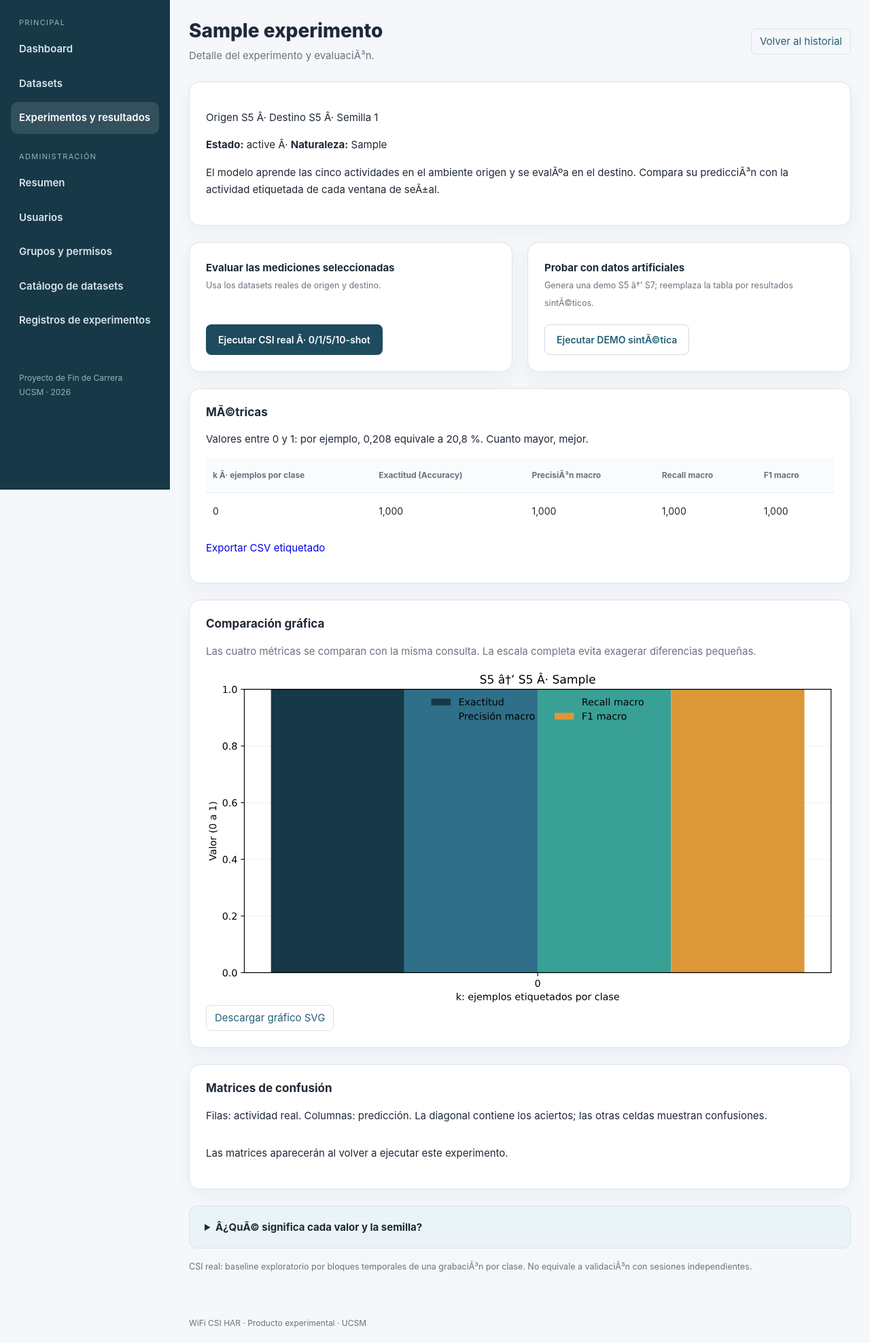
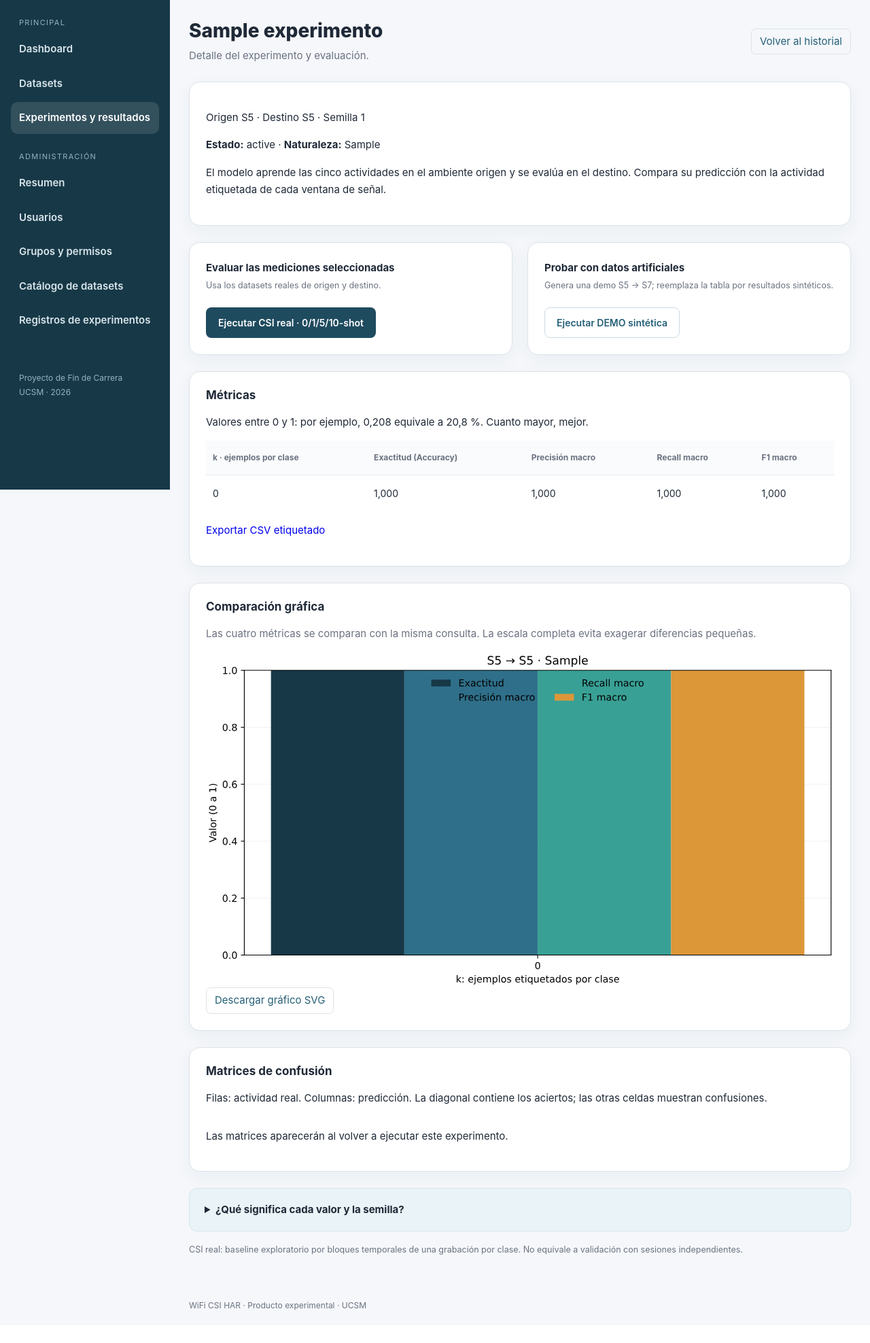
Before and after one commit to francospz-try/PFC-WiFi-CSI, a Django app: page /experimentos/1/ in a window 1280 px wide. Shown: the part 80-2055 px from the top of the page at 68% size. After the commit the page ends 2007 px from the top, so only its background shows below. Run offline with Django 5.2, Linux system fonts and the light colour scheme; a user stored in the database is signed in; tables that the repository leaves empty hold one stand-in row (values such as "Sample post").

Commit message:
Integracion inicial PFC WiFi CSI

```diff
--- a/web_local/config/settings.py
+++ b/web_local/config/settings.py
@@ -1,4 +1,4 @@
-"""ConfiguraciÃ³n local. La clave privada SOLO va por variable de entorno."""
+"""Configuración local. La clave privada SOLO va por variable de entorno."""
 from pathlib import Path
 import os
 BASE_DIR=Path(__file__).resolve().parent.parent
--- a/web_local/portal/views.py
+++ b/web_local/portal/views.py
@@ -1,4 +1,4 @@
-"""Portal con autorizaciones en servidor. Demo claramente SINTÃƒâ€°TICA."""
+"""Portal con autorizaciones en servidor. Demo claramente SINTÉTICA."""
 import csv, hashlib
 from pathlib import Path
 from django.views.generic import FormView
@@ -67,7 +67,7 @@ def detalle(request,pk):
 @require_POST
 def demo(request,pk):
     exp=get_object_or_404(visibles(request),pk=pk)
-    # DemostraciÃƒÂ³n controlada de Python; no se usan archivos arbitrarios ni datos reales.
+    # Demostración controlada de Python; no se usan archivos arbitrarios ni datos reales.
     from src.pfc07.sintetico import generar_ejemplo
     from src.pfc07.procesamiento import leer_features
     from src.pfc07.evaluacion import ejecutar_experimento
@@ -80,7 +80,7 @@ def demo(request,pk):
     for r in filas:
         Resultado.objects.update_or_create(experimento=exp,k=r['shots_por_clase'],defaults={k:r[k] for k in ('accuracy','precision_macro','recall_macro','f1_macro')})
     exp.estado='DEMO_COMPLETADA';exp.naturaleza='SINTETICO_PRUEBA_SOFTWARE';exp.save(update_fields=['estado','naturaleza'])
-    messages.warning(request,'EvaluaciÃƒÂ³n SINTÃƒâ€°TICA. No es evidencia de HAR sobre Wi-Fi CSI real.')
+    messages.warning(request,'Evaluación SINTÉTICA. No es evidencia de HAR sobre Wi-Fi CSI real.')
     return redirect('detalle',pk=exp.pk)
 
 @login_required
@@ -105,7 +105,7 @@ def ejecutar_real(request,pk):
     try:
         datos=[];metadatos=[]
         for dataset in (exp.origen,exp.destino):
-            if not dataset.revisado:raise ValueError('Dataset pendiente de revisiÃƒÂ³n')
+            if not dataset.revisado:raise ValueError('Dataset pendiente de revisión')
             ruta=(settings.DATA_DIR/dataset.ruta_relativa).resolve()
             if not ruta.is_relative_to(settings.DATA_DIR) or ruta.suffix!='.npz':raise ValueError('Ruta no permitida')
             meta=json.loads(ruta.with_suffix('.json').read_text(encoding='utf-8'))
@@ -120,7 +120,7 @@ def ejecutar_real(request,pk):
             for fila in filas:
                 Resultado.objects.update_or_create(experimento=exp,k=fila['shots_por_clase'],defaults={c:fila[c] for c in ('accuracy','precision_macro','recall_macro','f1_macro')})
             exp.estado='REAL_COMPLETADO';exp.naturaleza='CSI_REAL_BASELINE_EXPLORATORIO';exp.save(update_fields=['estado','naturaleza'])
-        messages.success(request,'EvaluaciÃƒÂ³n real completada. Protocolo exploratorio por bloques temporales.')
+        messages.success(request,'Evaluación real completada. Protocolo exploratorio por bloques temporales.')
     except (ValueError,OSError,KeyError) as exc:
         messages.error(request,f'No se pudo ejecutar: {exc}')
     return redirect('detalle',pk=pk)
@@ -134,29 +134,29 @@ def grafico(request, pk):
     exp = get_object_or_404(visibles(request), pk=pk)
     filas = list(exp.resultados.order_by('k').values('k', 'accuracy', 'precision_macro', 'recall_macro', 'f1_macro'))
     if not filas:
-        raise Http404('TodavÃ­a no hay resultados')
+        raise Http404('Todavía no hay resultados')
     tipo = request.GET.get('tipo', 'metricas')
     if tipo == 'metricas':
-        fig = figura_metricas(filas, f'{exp.origen.escenario} â†’ {exp.destino.escenario} Â· {exp.naturaleza}')
+        fig = figura_metricas(filas, f'{exp.origen.escenario} → {exp.destino.escenario} · {exp.naturaleza}')
     elif tipo == 'confusion':
         try:
             k = int(request.GET.get('k', '0'))
         except ValueError:
-            raise Http404('ConfiguraciÃ³n invÃ¡lida')
+            raise Http404('Configuración inválida')
         if k not in (0, 1, 5, 10):
-            raise Http404('ConfiguraciÃ³n invÃ¡lida')
+            raise Http404('Configuración inválida')
         if exp.naturaleza == 'CSI_REAL_BASELINE_EXPLORATORIO':
             carpeta = settings.OUTPUT_DIR / f'experimento_{pk}_real'
         elif exp.naturaleza == 'SINTETICO_PRUEBA_SOFTWARE':
             carpeta = settings.OUTPUT_DIR / f'experimento_{pk}_simulado' / 'resultados'
         else:
-            raise Http404('Sin artefactos de esta ejecuciÃ³n')
+            raise Http404('Sin artefactos de esta ejecución')
         ruta = carpeta / f'confusion_{k}shot.csv'
         if not ruta.is_file():
-            raise Http404('La matriz no estÃ¡ disponible; vuelve a ejecutar el experimento')
+            raise Http404('La matriz no está disponible; vuelve a ejecutar el experimento')
         fig = figura_confusion(np.loadtxt(ruta, delimiter=','), k)
     else:
-        raise Http404('GrÃ¡fico desconocido')
+        raise Http404('Gráfico desconocido')
     response = HttpResponse(exportar_figura(fig), content_type='image/svg+xml')
     response['Cache-Control'] = 'private, no-store'
     if request.GET.get('descargar') == '1':
--- a/web_local/templates/admin/base_site.html
+++ b/web_local/templates/admin/base_site.html
@@ -1,7 +1,7 @@
 {% extends "admin/base.html" %}{% load static %}
-{% block title %}{{ title }} Â· WiFi CSI HAR{% endblock %}
+{% block title %}{{ title }} · WiFi CSI HAR{% endblock %}
 {% block dark-mode-vars %}{% endblock %}
 {% block extrastyle %}{{ block.super }}<link rel="stylesheet" href="{% static 'portal/admin-pfc.css' %}">{% endblock %}
 {% block header %}{% include 'includes/navigation.html' %}{% include 'includes/topbar.html' %}{% endblock %}
 {% block nav-sidebar %}{% endblock %}
-{% block footer %}WiFi CSI HAR Â· AdministraciÃ³n local{% endblock %}
+{% block footer %}WiFi CSI HAR · Administración local{% endblock %}
--- a/web_local/templates/detalle.html
+++ b/web_local/templates/detalle.html
@@ -1,38 +1,38 @@
 {% extends 'base.html' %}
 {% block content %}
-<div class="pfc-heading"><div><h1>{{ exp.nombre }}</h1><p>Detalle del experimento y evaluaciÃ³n.</p></div><a class="pfc-edit" href="{% url 'experimentos' %}">Volver al historial</a></div><section class="pfc-card">
-<p>Origen {{ exp.origen.escenario }} Â· Destino {{ exp.destino.escenario }} Â· Semilla {{ exp.semilla }}</p>
-<p><b>Estado:</b> {{ exp.estado }} Â· <b>Naturaleza:</b> {{ exp.naturaleza }}</p>
+<div class="pfc-heading"><div><h1>{{ exp.nombre }}</h1><p>Detalle del experimento y evaluación.</p></div><a class="pfc-edit" href="{% url 'experimentos' %}">Volver al historial</a></div><section class="pfc-card">
+<p>Origen {{ exp.origen.escenario }} · Destino {{ exp.destino.escenario }} · Semilla {{ exp.semilla }}</p>
+<p><b>Estado:</b> {{ exp.estado }} · <b>Naturaleza:</b> {{ exp.naturaleza }}</p>
 {% if exp.naturaleza == 'CSI_REAL_BASELINE_EXPLORATORIO' %}
-<p class="explicacion">Estos resultados se calcularon con <b>mediciones CSI reales</b>. Son una evaluaciÃ³n exploratoria.</p>
+<p class="explicacion">Estos resultados se calcularon con <b>mediciones CSI reales</b>. Son una evaluación exploratoria.</p>
 {% elif exp.naturaleza == 'SINTETICO_PRUEBA_SOFTWARE' %}
-<p class="alert">Estos resultados son <b>sintÃ©ticos</b>: comprueban el software y no el reconocimiento con seÃ±ales Wi-Fi reales.</p>
+<p class="alert">Estos resultados son <b>sintéticos</b>: comprueban el software y no el reconocimiento con señales Wi-Fi reales.</p>
 {% endif %}
-<p>El modelo aprende las cinco actividades en el ambiente origen y se evalÃºa en el destino. Compara su predicciÃ³n con la actividad etiquetada de cada ventana de seÃ±al.</p>
+<p>El modelo aprende las cinco actividades en el ambiente origen y se evalúa en el destino. Compara su predicción con la actividad etiquetada de cada ventana de señal.</p>
 </section><div class="acciones">
 {% if exp.origen.revisado and exp.destino.revisado %}
 <form method="post" action="{% url 'ejecutar_real' exp.pk %}">{% csrf_token %}
 <p><b>Evaluar las mediciones seleccionadas</b><br><small>Usa los datasets reales de origen y destino.</small></p>
-<button>Ejecutar CSI real Â· 0/1/5/10-shot</button></form>
+<button>Ejecutar CSI real · 0/1/5/10-shot</button></form>
 {% endif %}
 <form method="post" action="{% url 'demo' exp.pk %}">{% csrf_token %}
-<p><b>Probar con datos artificiales</b><br><small>Genera una demo S5 â†’ S7; reemplaza la tabla por resultados sintÃ©ticos.</small></p>
-<button class="secundario">Ejecutar DEMO sintÃ©tica</button></form>
+<p><b>Probar con datos artificiales</b><br><small>Genera una demo S5 → S7; reemplaza la tabla por resultados sintéticos.</small></p>
+<button class="secundario">Ejecutar DEMO sintética</button></form>
 </div>
-<section class="pfc-card"><h2>MÃ©tricas</h2>
+<section class="pfc-card"><h2>Métricas</h2>
 <p>Valores entre 0 y 1: por ejemplo, 0,208 equivale a 20,8 %. Cuanto mayor, mejor.</p>
-<div class="table-scroll"><table><tr><th>k Â· ejemplos por clase</th><th>Exactitud (Accuracy)</th><th>PrecisiÃ³n macro</th><th>Recall macro</th><th>F1 macro</th></tr>
-{% for r in resultados %}<tr><td>{{r.k}}</td><td>{{r.accuracy|floatformat:3}}</td><td>{{r.precision_macro|floatformat:3}}</td><td>{{r.recall_macro|floatformat:3}}</td><td>{{r.f1_macro|floatformat:3}}</td></tr>{% empty %}<tr><td colspan="5">TodavÃ­a no hay resultados</td></tr>{% endfor %}</table></div>
+<div class="table-scroll"><table><tr><th>k · ejemplos por clase</th><th>Exactitud (Accuracy)</th><th>Precisión macro</th><th>Recall macro</th><th>F1 macro</th></tr>
+{% for r in resultados %}<tr><td>{{r.k}}</td><td>{{r.accuracy|floatformat:3}}</td><td>{{r.precision_macro|floatformat:3}}</td><td>{{r.recall_macro|floatformat:3}}</td><td>{{r.f1_macro|floatformat:3}}</td></tr>{% empty %}<tr><td colspan="5">Todavía no hay resultados</td></tr>{% endfor %}</table></div>
 <p><a href="{% url 'exportar' exp.pk %}">Exportar CSV etiquetado</a></p>
 </section>{% if resultados %}<section class="pfc-card" style="margin-top:24px"><h2>Comparación gráfica</h2><p class="pfc-muted">Las cuatro métricas se comparan con la misma consulta. La escala completa evita exagerar diferencias pequeñas.</p><img style="display:block;width:100%;height:auto" src="{% url 'grafico' exp.pk %}" alt="Comparación de exactitud, precisión, recall y F1 para 0, 1, 5 y 10 ejemplos por clase"><a class="pfc-edit" href="{% url 'grafico' exp.pk %}?descargar=1">Descargar gráfico SVG</a></section>
 <section class="pfc-card" style="margin-top:24px"><h2>Matrices de confusión</h2><p>Filas: actividad real. Columnas: predicción. La diagonal contiene los aciertos; las otras celdas muestran confusiones.</p><div class="matrices-grid">{% for k in matrices %}<figure><img style="width:100%;height:auto" src="{% url 'grafico' exp.pk %}?tipo=confusion&amp;k={{ k }}" alt="Matriz de confusión de {{ k }} ejemplos por clase"><figcaption><a href="{% url 'grafico' exp.pk %}?tipo=confusion&amp;k={{ k }}&amp;descargar=1">Descargar matriz {{ k }}-shot</a></figcaption></figure>{% empty %}<p>Las matrices aparecerán al volver a ejecutar este experimento.</p>{% endfor %}</div></section>{% endif %}
-<details class="explicacion"><summary>Â¿QuÃ© significa cada valor y la semilla?</summary><dl>
-<dt>Semilla</dt><dd>NÃºmero que fija las decisiones aleatorias para repetir el experimento. AquÃ­ determina la selecciÃ³n de ejemplos de soporte y se pasa al entrenamiento. No es una nota ni la cantidad de datos. Repetirla con los mismos datos, configuraciÃ³n y entorno permite reproducir la selecciÃ³n.</dd>
-<dt>k</dt><dd>Ejemplos etiquetados del destino usados por cada actividad para adaptar la predicciÃ³n. k=0: sin adaptaciÃ³n; k=1, 5 y 10: con pocos ejemplos. Con cinco actividades, k=5 usa 25 ejemplos en total. La consulta permanece igual y sus ejemplos no se usan como soporte.</dd>
+<details class="explicacion"><summary>¿Qué significa cada valor y la semilla?</summary><dl>
+<dt>Semilla</dt><dd>Número que fija las decisiones aleatorias para repetir el experimento. Aquí determina la selección de ejemplos de soporte y se pasa al entrenamiento. No es una nota ni la cantidad de datos. Repetirla con los mismos datos, configuración y entorno permite reproducir la selección.</dd>
+<dt>k</dt><dd>Ejemplos etiquetados del destino usados por cada actividad para adaptar la predicción. k=0: sin adaptación; k=1, 5 y 10: con pocos ejemplos. Con cinco actividades, k=5 usa 25 ejemplos en total. La consulta permanece igual y sus ejemplos no se usan como soporte.</dd>
 <dt>Exactitud (Accuracy)</dt><dd>Predicciones correctas divididas entre todas las predicciones.</dd>
-<dt>PrecisiÃ³n macro</dt><dd>Para cada actividad: de las veces que el modelo dijo esa actividad, cuÃ¡ntas fueron correctas. Se promedian las cinco clases con el mismo peso.</dd>
-<dt>Recall macro</dt><dd>Para cada actividad: de los ejemplos que realmente pertenecÃ­an a ella, cuÃ¡ntos detectÃ³ el modelo. Se promedian las cinco clases con el mismo peso.</dd>
-<dt>F1 macro</dt><dd>Combina precisiÃ³n y recall con su media armÃ³nica para cada actividad y luego promedia las cinco clases.</dd>
+<dt>Precisión macro</dt><dd>Para cada actividad: de las veces que el modelo dijo esa actividad, cuántas fueron correctas. Se promedian las cinco clases con el mismo peso.</dd>
+<dt>Recall macro</dt><dd>Para cada actividad: de los ejemplos que realmente pertenecían a ella, cuántos detectó el modelo. Se promedian las cinco clases con el mismo peso.</dd>
+<dt>F1 macro</dt><dd>Combina precisión y recall con su media armónica para cada actividad y luego promedia las cinco clases.</dd>
 </dl></details>
-<p><small>CSI real: baseline exploratorio por bloques temporales de una grabaciÃ³n por clase. No equivale a validaciÃ³n con sesiones independientes.</small></p>
+<p><small>CSI real: baseline exploratorio por bloques temporales de una grabación por clase. No equivale a validación con sesiones independientes.</small></p>
 {% endblock %}
```
Also changed, not shown: 1 other file.
